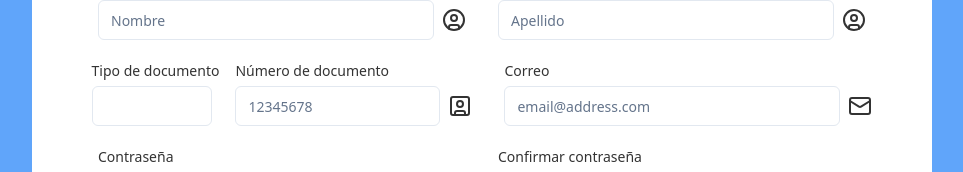
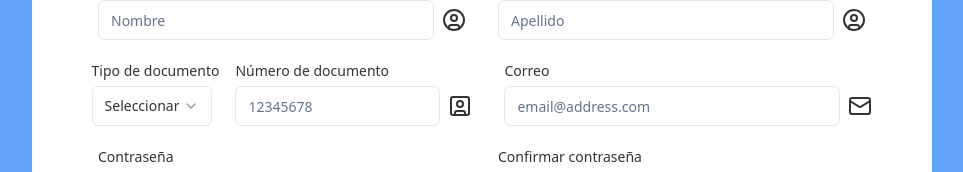
Before and after one commit to FabioECalderon/AppNomina-frontend, a React (Vite) app: page /register in a window 1280 px wide. Shown: the part 134-306 px from the top of the page, without its empty margins (158-1121 px from the left). Built offline with nearby package versions, Linux system fonts and the light colour scheme.

Commit message:
Added Select options for ID Type

```diff
--- a/src/components/user/RegisterForm.jsx
+++ b/src/components/user/RegisterForm.jsx
@@ -18,12 +18,19 @@ import {
 import { Input } from '@/components/ui/input';
 import { Button } from '@/components/ui/button';
 import { PasswordInput } from '../ui/password-input';
+import {
+  Select,
+  SelectContent,
+  SelectItem,
+  SelectTrigger,
+  SelectValue,
+} from '@/components/ui/select';
 
 const formSchema = z
   .object({
     firstName: z.string(),
     lastName: z.string(),
-    idType: z.string(),
+    idType: z.enum(['CC', 'CE', 'NIT']),
     idNumber: z.string(
       'Introduzca el número de documento sin puntos ni espacios.',
     ),
@@ -36,7 +43,7 @@ const formSchema = z
       .max(30, {
         message: 'Se excedió el número máximo de caractéres.',
       }),
-    confirmPassword: z.string('Campo requerido.'),
+    confirmPassword: z.string(),
   })
   .refine(
     (data) => {
@@ -51,7 +58,7 @@ export default function RegisterForm() {
     defaultValues: {
       firstName: '',
       lastName: '',
-      idType: '',
+      idType: 'CC',
       idNumber: '',
       emailAddress: '',
       password: '',
@@ -131,16 +138,18 @@ export default function RegisterForm() {
                     <FormLabel>
                       <p className="text-left text-l">Tipo de documento</p>
                     </FormLabel>
-                    <FormControl>
-                      {/* Select */}
-
-                      <Input
-                        {...field}
-                        type="text"
-                        className="grow-0 w-[120px]"
-                        suffix=""
-                      />
-                    </FormControl>
+                    <Select onValueChange={field.onchange}>
+                      <FormControl>
+                        <SelectTrigger {...field} className="grow-0 w-[120px]">
+                          <SelectValue placeholder="Seleccionar" />
+                        </SelectTrigger>
+                      </FormControl>
+                      <SelectContent>
+                        <SelectItem value="CC">CC</SelectItem>
+                        <SelectItem value="CE">CE</SelectItem>
+                        <SelectItem value="NIT">NIT</SelectItem>
+                      </SelectContent>
+                    </Select>
                     <FormMessage />
                   </FormItem>
                 )}
```
